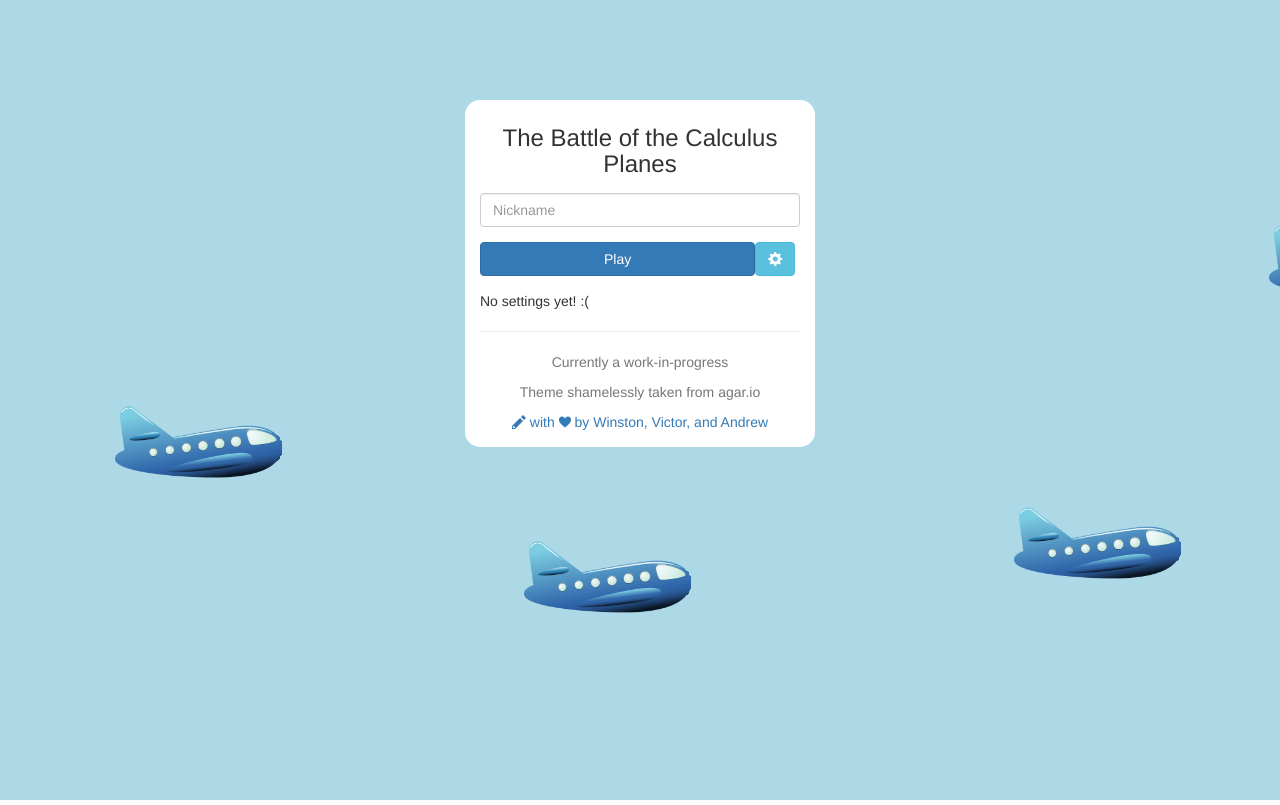
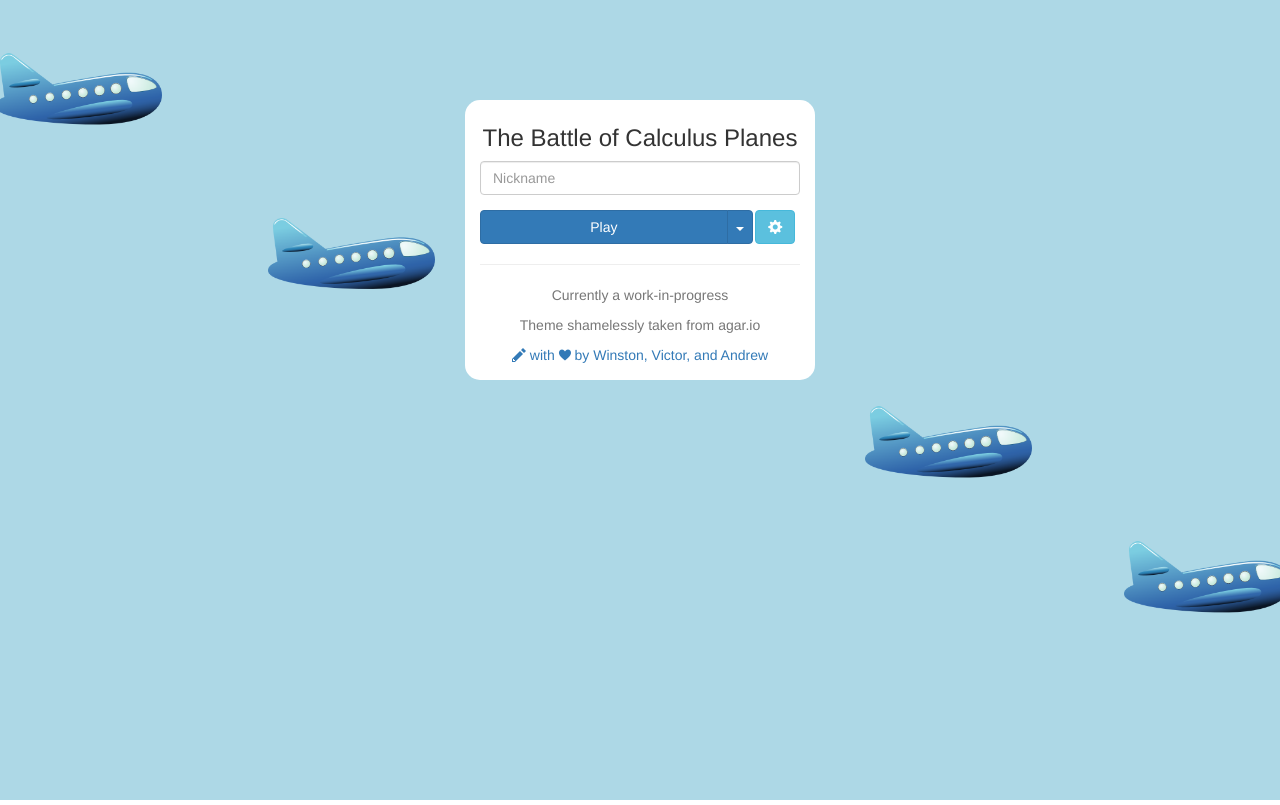
Before and after one commit to 50Wliu/airplane-simulator, a plain HTML site: page index.html in a window 1280 px wide. Drawn offline with nearby package versions, Linux system fonts and the light colour scheme.

Commit message:
Ready for prime time

```diff
--- a/css/style.css
+++ b/css/style.css
@@ -23,7 +23,30 @@ body
     padding: 5px 15px 5px 15px;
 }
 
-.btn-play
+.btn-group.play
 {
     width: 86%;
 }
+
+.btn-play
+{
+    width: 90%;
+}
+
+.dropdown-menu
+{
+    left: auto;
+    right: 0;
+    text-align: right;
+}
+
+.settings
+{
+    margin: 6px;
+    display: none;
+}
+
+.footer a
+{
+    text-decoration: none;
+}
--- a/index.html
+++ b/index.html
@@ -16,56 +16,53 @@
 		<script src="js/GameLoopManager.js"></script>
 		<script src="js/FloatingObject.js"></script>
 		<script src="js/FloatingObjectManager.js"></script>
+		<script src="js/lobby.js"></script>
+		<script src="js/backend.js"></script>
 		<script src="js/buildHTML.js"></script>
 
+		<link rel="stylesheet" href="https://maxcdn.bootstrapcdn.com/bootstrap/3.3.4/css/bootstrap.min.css">
+		<link rel="stylesheet" href="vendor/octicons/octicons.css">
 		<link rel="stylesheet" href="css/style.css">
-		<link rel="stylesheet" href="vendor/octicons/octicons.css">
-		<link rel="stylesheet" href="https://maxcdn.bootstrapcdn.com/bootstrap/3.3.4/css/bootstrap.min.css">
 	</head>
 	<body>
 		<div id="main_container"></div>
 		<!-- <div id="overlays">
 			<div id="menu">
-				<form role="form" onsubmit="alert('Pew!'); return false">
+				<form id="form" role="form" onsubmit="StartLobbyMenu(document.getElementById('nickname').value);">
+					<h3><center>The Battle of Calculus Planes</center></h2>
+
 					<div class="form-group">
-						<h3><center>The Battle of Calculus Planes</center></h2>
+						<input id="nickname" class="form-control" placeholder="Nickname" autofocus required maxlength="16"/>
 					</div>
 
-					<div class="form-group">
-						<input id="nickname" class="form-control" placeholder="Nickname" maxlength="16"/>
+					<div class="btn-group play">
+						<button type="submit" class="btn btn-primary btn-play">Play</button>
+						<button type="button" class="btn btn-primary dropdown-toggle" data-toggle="dropdown" aria-expanded="false">
+							<span class="caret"></span>
+							<span class="sr-only">Toggle Dropdown</span>
+						</button>
+						<ul class="dropdown-menu" role="menu">
+							<li><a href="#">Join private game</a></li>
+							<li><a href="#">Create private game</a></li>
+						</ul>
 					</div>
+					<button type="button" class="btn btn-info btn-settings" data-toggle="tooltip" data-placement="bottom" title="Settings" onclick="$('#settings').toggle();"><span class="octicon octicon-gear"></span></button>
 
-					<div class="form-group">
-						<button type="submit" id="play" class="btn btn-play btn-primary">Play</button>
-						<button class="btn btn-info btn-settings" data-toggle="tooltip" data-placement="bottom" title="Settings" onclick="$('#settings').toggle(); return false;"><span class="octicon octicon-gear"></span></button>
-
-						<br clear="both" />
-					</div>
-
-					<div id="settings" class="checkbox" style="display:none;">
-						<div style="margin: 6px;">
-							<p>No settings yet! :(</p>
-						</div>
+					<div id="settings" class="settings checkbox">
+						<p>No settings yet! :(</p>
 					</div>
 				</form>
 
 				<hr />
 
-				<center><span class="text-muted">
+				<center><span class="text-muted footer">
 					<p>Currently a work-in-progress</p>
-					<p>Theme shamelessly taken from <a href="agar.io">agar.io</a></p>
+					<p>Theme shamelessly taken from <a href="http://agar.io">agar.io</a></p>
 					<br/>
 					<p><a href="https://github.com/50Wliu/airplane-simulator"><span class="octicon octicon-pencil"></span> with <span class="octicon octicon-heart"></span> by Winston, Victor, and Andrew</a></p>
 				</span></center>
 			</div>
 		</div> -->
 
-		<script>
-			//Enable tooltips
-			$(document).ready(function()
-			{
-				$('[data-toggle="tooltip"]').tooltip();
-			});
-		</script>
 	</body>
 </html>
--- a/js/FloatingObject.js
+++ b/js/FloatingObject.js
@@ -26,15 +26,15 @@ FloatingObject.prototype.draw = function()
 
 FloatingObject.prototype.setCoords = function(x, y, speed)
 {
-	if(x >= canvas.width + speed)  //The object has passed the edge of the canvas, so reset its path
+	if(x >= canvas.width + speed)  //The object has passed the edge of the canvas
 	{
-		this.x = -this.width;  //We want the object to move in gracefully instead of just reappearing
-		this.y = Math.random() * canvas.height;  //Randomize the height
+		this.x = -this.width;  //Move it in gracefully instead of just reappearing
+		this.y = Math.random() * (canvas.height - this.height);  //Randomize the height
 		this.speed = Math.round(Math.random() * 4 + 1);
 		return;
 	}
 
-	this.x = x;
+	this.x = x + speed;
 	this.y = y;
 	this.speed = speed;
 };
--- /dev/null
+++ b/js/backend.js
@@ -0,0 +1,12 @@
+"use strict";
+var Backend = function()
+{
+
+};
+
+Backend.prototype.getRooms = function()
+{
+  return 5;
+};
+
+//To be changed
--- a/js/init.js
+++ b/js/init.js
@@ -1,11 +1,20 @@
 "use strict";
 var canvas;
 var context;
+var mainMenu;
+var lobby;
 
 $(document).ready(function(){
-	$("<canvas/>").attr({
+	$('[data-toggle="tooltip"]').tooltip();  //Enable Bootstrap tooltips
+	$("#form").submit(function(event)
+	{
+		event.preventDefault();  //Prevent forum submissions from refreshing the page
+	});
+	$("<canvas/>").attr(
+	{
 		id: "main_canvas", width:$(document).innerWidth()+"px", height: $(document).innerHeight()+"px"
-	}).css({
+	}).css(
+	{
 		background: "#add8e6"
 	}).appendTo("#main_container");
 	canvas = document.getElementById("main_canvas");
@@ -15,26 +24,14 @@ $(document).ready(function(){
 
 function StartMainMenu()
 {
-	//Creating a new Menu Object
-	var MainMenu = new Menu("",
-	[],
-	200, 50, 200,
-	function(numItem)
-	{
-		if(numItem === 0)
-		{
-			StartGame();
-		}
-	});
+	mainMenu = new Menu();
+	mainMenu.create();
+}
 
-        $.getJSON("json/menu.json", function (data) {
-	        $("body").append(buildHtml(data));
-        });
-	/*
-	var menu = buildHtml($.getJSON("json/menu.json"));
-	$("body").append(menu);
-	//GameLoopManager.run(function(){MainMenu.Tick();});
-
-	//document.addEventListener("mousedown", function(e){MainMenu.mouseDown(e);}, false);
-	*/
+function StartLobbyMenu(nickname)
+{
+	var backend = new Backend();
+	// mainMenu.remove("overlays");
+	// lobby = new Lobby(nickname, backend);
+	alert("Temp interface for room selection");
 }
--- /dev/null
+++ b/js/lobby.js
@@ -0,0 +1,5 @@
+"use strict";
+var Lobby = function(nickname, backend)
+{
+
+};
--- a/js/menu.js
+++ b/js/menu.js
@@ -1,66 +1,21 @@
 "use strict";
-var Menu = function(title, items, y, size, width, callback)
+var Menu = function()
 {
-	this.title = title;
-	this.items = items;
-	this.selectedItem = 0;
-	this.callback = callback;
-	this.y = y;
-	this.size = size;
-	this.width = width;
 	var floatingManager = new FloatingObjectManager();
 	floatingManager.createObject("images/menu_airplane.png", 4);
 	floatingManager.move();
 };
 
-Menu.prototype.constructor = Menu;
+Menu.prototype.create = function(){
+	$.getJSON("json/welcome_menu.json", function (data) {
+		console.log(data);
+		$("body").append(buildHtml(data));
+	}).fail(function(){
+		console.log("error: what the heck went wrong? Ugh now I have to go back and debug it :(");
+	});
+}
 
-/*Menu.prototype.Render = function()
+Menu.prototype.remove = function(id)
 {
-	//Gradient look
-	var lingrad = context.createLinearGradient(0, 0, 0, canvas. height);
-	lingrad.addColorStop(0, '#add8e6');
-	lingrad.addColorStop(1, '#259');
-	context.fillStyle = lingrad;
-	//context.fillRect(0,0,canvas.width, canvas.height);
-
-	context.textAlign = "center";
-	context.fillStyle = "White";
-
-	var y = this.y;
-	if (this.title)
-	{
-		//Blinking text looks cool :P
-		//var v = Math.floor(127*Math.cos(GameLoopManager.lastTime*0.04) + 127);
-		context.fillStyle = "#FFCCCB";
-		context.font = Math.floor(this.size*1.3).toString() + "px Arial";
-		context.fillText(this.title, canvas.width/2, y);
-		y += this.size;
-	}
-
-	for (var i = 0; i < this.items.length; ++i)
-	{
-		var size = Math.floor(this.size*0.8);
-		context.fillStyle = "white";
-		size = this.size;
-		context.font = size.toString() + "px Arial";
-		y += this.size;
-		context.fillText(this.items[i], canvas.width/2, y);
-	}
+	$(document.getElementById(id)).remove();
 };
-
-Menu.prototype.mouseDown = function(e)
-{
-	var canvas_x = e.pageX;
-	var canvas_y = e.pageY;
-	if(canvas_x > canvas.width/2-this.width/2 && canvas_x < canvas.width/2+this.width/2)
-	{
-		//I'm probably going to make a seperate class for buttons, but this will do for now
-		alert("clicked (horizontal check only for now, fixing later)");
-	}
-};
-
-/*Menu.prototype.Tick = function()
-{
-	this.Render();
-};*/
--- a/json/menu.json
+++ /dev/null
@@ -1,47 +0,0 @@
-[ "div", {"id": "overlays"}, [
-  ["div", {"id": "menu"}, [
-    ["form", {"role": "form", "onsubmit": "alert('Pew'); return false"}, [
-      ["div", {"class": "form-group"}, [
-        ["h3", {}, [
-          ["center", {}, [
-            "The Battle of the Calculus Planes"
-          ]]
-        ]]
-      ]],
-      ["div", {"class": "form-group"}, [
-        ["input", {"id": "nickname", "class": "form-control", "placeholder": "Nickname", "maxlength": "16"}]
-      ]],
-      ["div", {"class": "form-group"}, [
-        ["button", {"type": "submit", "id": "play", "class": "btn btn-play btn-primary"}, [
-          "Play"
-        ]],
-        ["button", {"class": "btn btn-info btn-settings", "data-toggle": "tooltip", "data-placement": "bottom", "title": "Settings", "onclick": "$('#settings').toggle(); return false;"}, [
-          ["span", {"class": "octicon octicon-gear"}]
-        ]],
-        ["br", {"clear": "both"}]
-      ]],
-      ["div", {"id": "settings", "class": "checkbox", "style": "display:none;"}, [
-        ["div", {"style": "margin: 6px;"}, [
-            ["p", {}, [
-              "No settings yet! :("
-            ]]
-        ]]
-      ]]
-    ]],
-    ["hr", {}],
-    ["center", {}, [
-      ["span", {"class": "text-muted"},[
-        ["p", {}, ["Currently a work-in-progress"]],
-        ["p", {}, ["Theme shamelessly taken from agar.io"]],
-        ["p", {}, [
-          ["a", {"href": "https://github.com/50Wliu/airplane-simulator"}, [
-            ["span", {"class": "octicon octicon-pencil"}],
-            " with ",
-            ["span", {"class": "octicon octicon-heart"}],
-            " by Winston, Victor, and Andrew"
-          ]]
-        ]]
-      ]]
-    ]]
-  ]]
-]]
--- /dev/null
+++ b/json/welcome_menu.json
@@ -0,0 +1,60 @@
+["div", {"id": "overlays"}, [
+  ["div", {"id": "menu"}, [
+    ["form", {"id":"form", "role":"form", "onsubmit":"StartLobbyMenu(document.getElementById('nickname').value); return false;"}, [
+      ["h3", {}, [
+        ["center", {}, [
+          "The Battle of Calculus Planes"
+        ]]
+      ]],
+      ["div", {"class":"form-group"}, [
+        ["input", {"id":"nickname", "class":"form-control", "placeholder":"Nickname", "maxlength":"16"}]
+      ]],
+      ["div", {"class":"btn-group play"}, [
+        ["button", {"type": "submit", "class": "btn btn-primary btn-play"}, [
+          "Play"
+        ]],
+        ["button", {"type": "button", "class": "btn btn-primary dropdown-toggle", "data-toggle": "dropdown", "aria-expanded": "false"}, [
+          ["span", {"class": "caret"}],
+          ["span", {"class": "sr-only"}, [
+            "Toggle Dropdown"
+          ]]
+        ]],
+        ["ul", {"class":"dropdown-menu", "role":"menu"}, [
+          ["li", {}, [
+            ["a", {"href": "#"}, [
+              "Join private game"
+            ]]
+          ]],
+          ["li", {}, [
+            ["a", {"href": "#"}, [
+              "Create private game"
+            ]]
+          ]]
+        ]]
+      ]],
+      ["button", {"type": "button","class": "btn btn-info btn-settings","data-toggle": "tooltip","data-placement": "bottom","title": "","onclick": "$('#settings').toggle();","data-original-title": "Settings"}, [
+        ["span", {"class": "octicon octicon-gear"}]
+      ]],
+      ["div", {"id": "settings", "class": "settings checkbox","style":"display: none;"}, [
+        ["p", {}, [
+          "No settings yet! :("
+        ]]
+      ]]
+    ]],
+    ["hr", {}],
+    ["center", {}, [
+      ["span", {"class":"text-muted"},[
+        ["p", {},["Currently a work-in-progress"]],
+        ["p", {},["Theme shamelessly taken from agar.io"]],
+        ["p", {},[
+          ["a", {"href":"https://github.com/50Wliu/airplane-simulator"},[
+            ["span", {"class":"octicon octicon-pencil"}],
+            " with ",
+            ["span", {"class":"octicon octicon-heart"}],
+            " by Winston, Victor, and Andrew"
+          ]]
+        ]]
+      ]]
+    ]]
+  ]]
+]]
```
